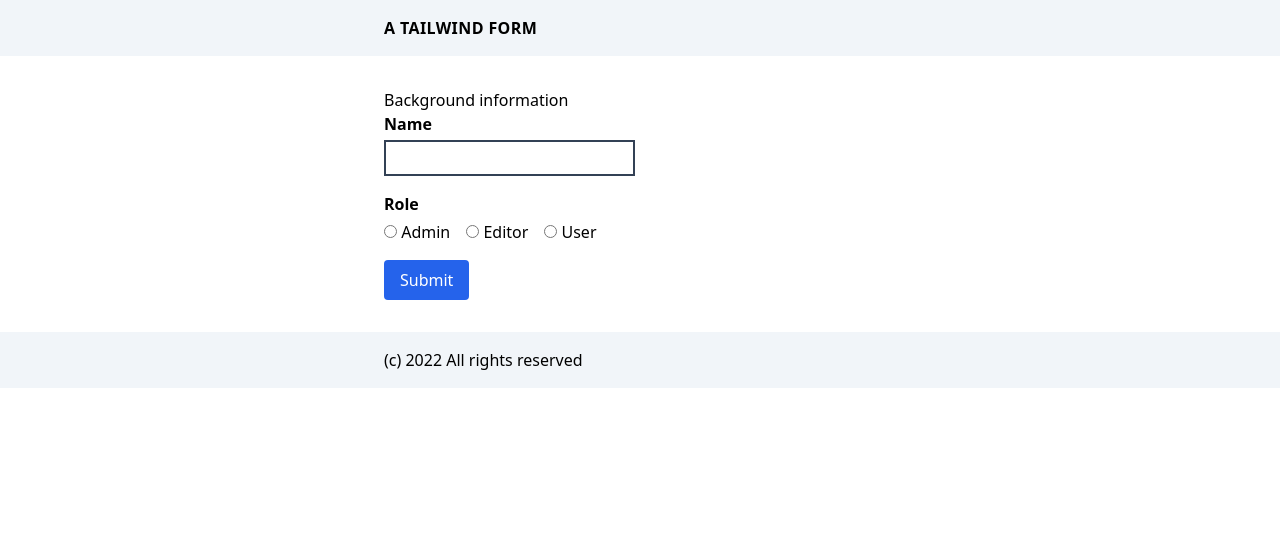
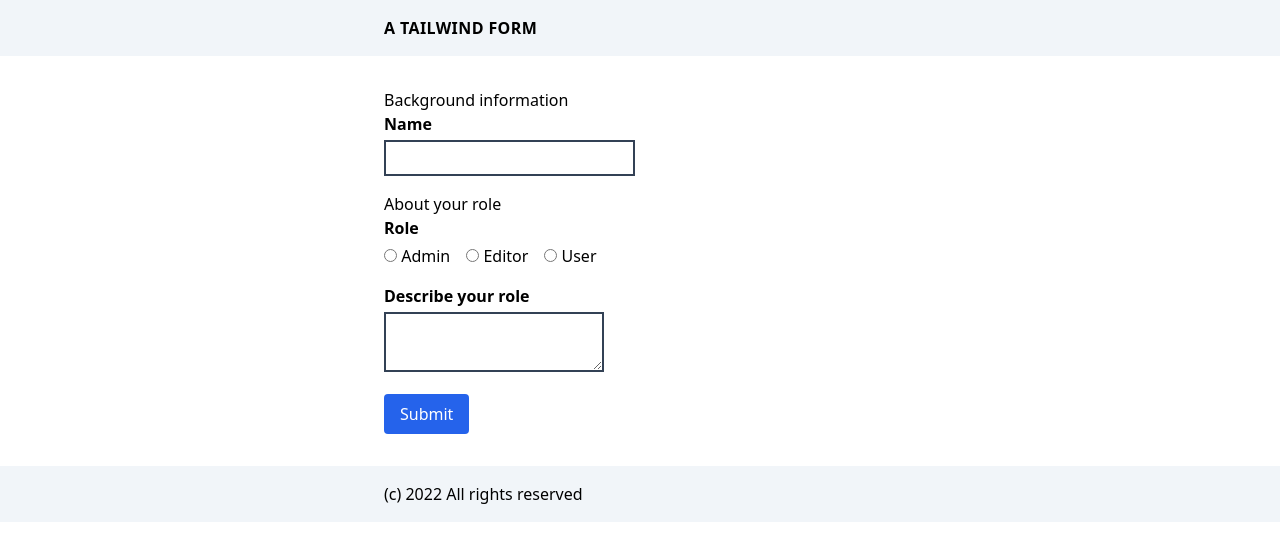
Before and after one commit to oliverroick/tailwind-test, a React (Create React App) app: page / in a window 1280 px wide. Shown: the top 560 px of the page. Built offline with nearby package versions, Linux system fonts and the light colour scheme.

Commit message:
Add text field

```diff
--- a/src/App.js
+++ b/src/App.js
@@ -9,6 +9,7 @@ import {
   Label,
   Legend,
   InputText,
+  InputTextField,
   InputRadio
 } from './components/Form';
 
@@ -25,6 +26,8 @@ function App() {
             <Label for="name">Name</Label>
             <InputText name="name" />
           </FormGroup>
+
+          <h2>About your role</h2>
           <FormGroup>
             <fieldset className="radio">
               <Legend>Role</Legend>
@@ -38,6 +41,12 @@ function App() {
               />
             </fieldset>
           </FormGroup>
+
+          <FormGroup>
+            <Label for="description">Describe your role</Label>
+            <InputTextField name="description" />
+          </FormGroup>
+
           <Button variation="primary">Submit</Button>
         </form>
       </Content>
--- a/src/components/Form/index.js
+++ b/src/components/Form/index.js
@@ -1,6 +1,7 @@
 import FormGroup from "./Group";
 import InputText from "./input-text";
+import InputTextField from "./input-text-field";
 import InputRadio from "./input-radio";
 import { Label, Legend } from "./Label";
 
-export { FormGroup, InputText, InputRadio, Label, Legend };
+export { FormGroup, InputText, InputRadio, Label, Legend, InputTextField };
--- /dev/null
+++ b/src/components/Form/input-text-field.js
@@ -0,0 +1,3 @@
+export default function InputTextField({ name }) {
+return <textarea name={name} className="input" />
+}
```
